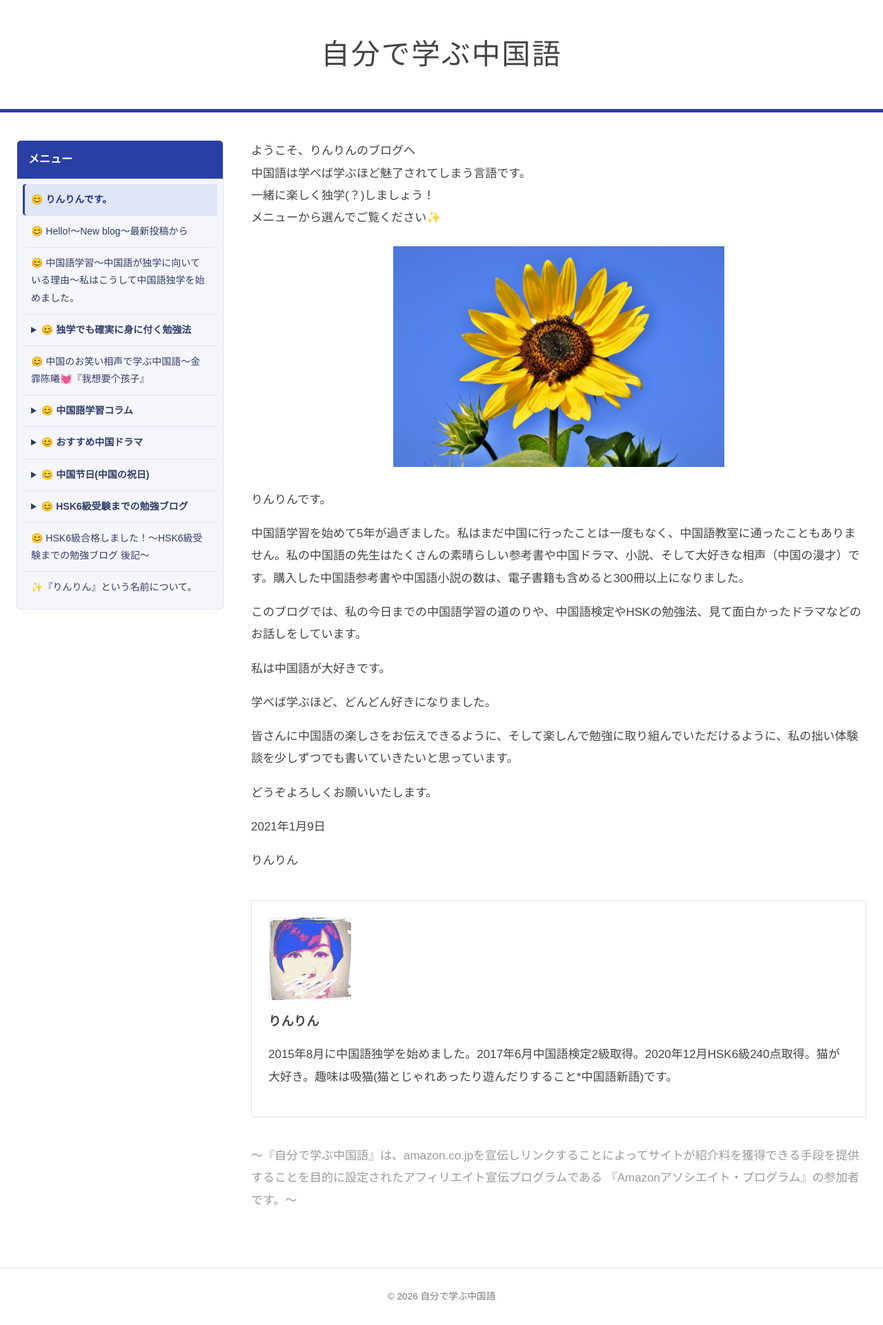
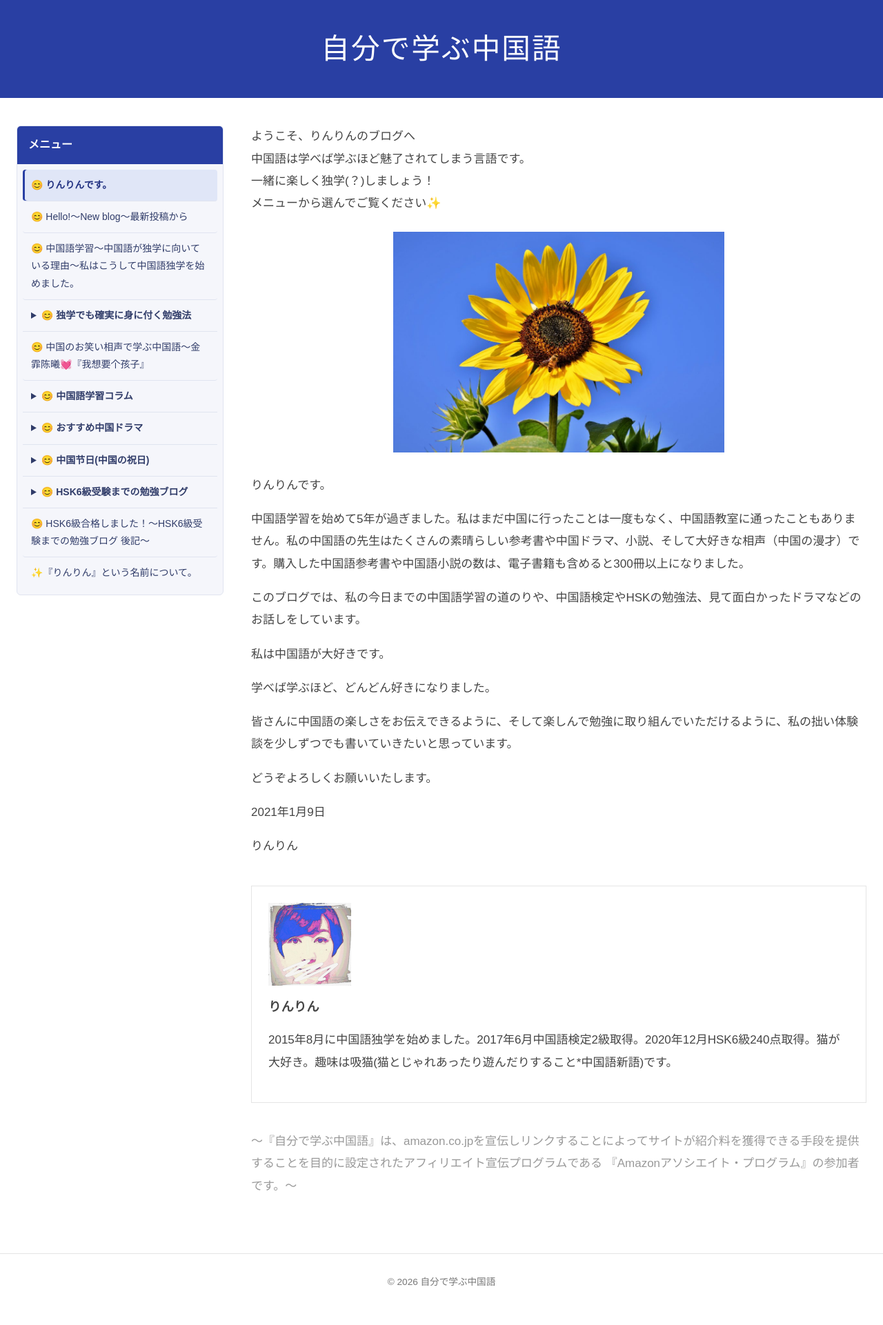
Before and after one commit to linlin-art/jibundemanabu, a Jekyll site: the page built from index.md, in a window 1280 px wide. Shown: the whole page at 69% size. Built offline with Jekyll 4.4.1, drawn with Linux system fonts in a browser that asks for light colours; after the commit the page ends 1900 px from its top, so only the background shows below that.

Commit message:
Update default.html

```diff
--- a/_layouts/default.html
+++ b/_layouts/default.html
@@ -7,9 +7,9 @@
 <style>
     * { box-sizing: border-box; }
     body { margin: 0; background: #fff; color: #444; font-family: "Yu Gothic", "Hiragino Kaku Gothic ProN", "Hiragino Sans", Meiryo, sans-serif; font-size: 17px; line-height: 1.9; overflow-wrap: anywhere; }
-    .site-header { padding: 48px 24px; text-align: center; border-bottom: 5px solid #293FA3; }
+    .site-header { padding: 40px 24px; text-align: center; background: #293FA3; }
     .site-header h1 { margin: 0; font-size: clamp(1.7rem, 4vw, 2.6rem); font-weight: 400; line-height: 1.5; letter-spacing: .05em; }
-    .site-title { color: #444; text-decoration: none; }
+    .site-title { color: #ffffff; text-decoration: none; }
     .page-layout { display: grid; grid-template-columns: 300px minmax(0, 1fr); gap: 40px; max-width: 1320px; margin: 40px auto 64px; padding: 0 24px; align-items: start; }
     .sidebar { min-width: 0; background: #f5f6fb; border: 1px solid #e0e4f0; border-radius: 6px; }
     .menu-heading { margin: 0; padding: 12px 16px; border-radius: 5px 5px 0 0; background: #293FA3; color: white; font-size: 1rem; font-weight: 700; }
@@ -23,6 +23,7 @@
     .menu-group summary { padding: 10px 12px; color: #303c69; cursor: pointer; font-weight: 600; }
     .menu-group ul { list-style: none; margin: 0 4px 10px 14px; padding: 0 0 0 8px; border-left: 2px solid #ccd4eb; }
     .menu-group li a { padding: 8px 10px; }
+    .site-title:focus-visible { outline: 3px solid white; outline-offset: 6px; }
     a:focus-visible, summary:focus-visible { outline: 3px solid #3048A5; outline-offset: 2px; }
     main { min-width: 0; width: 100%; }
     main h1, main h2, main h3 { line-height: 1.6; }
```
